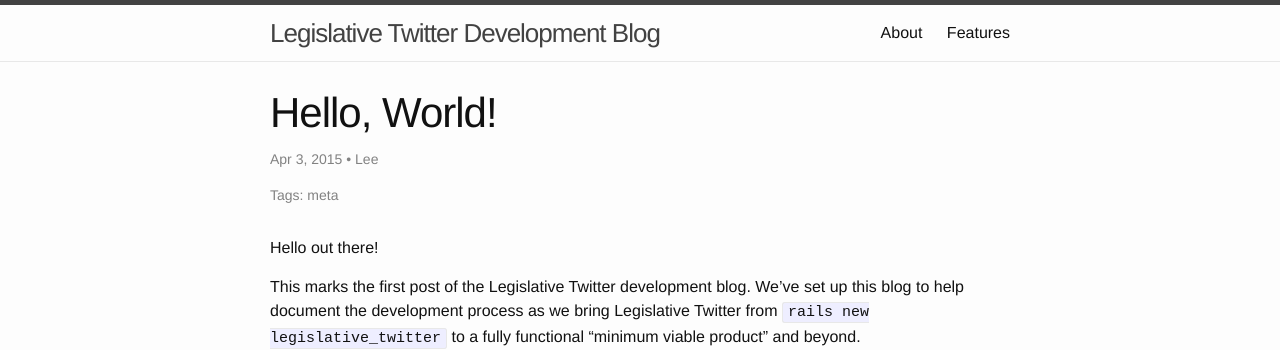
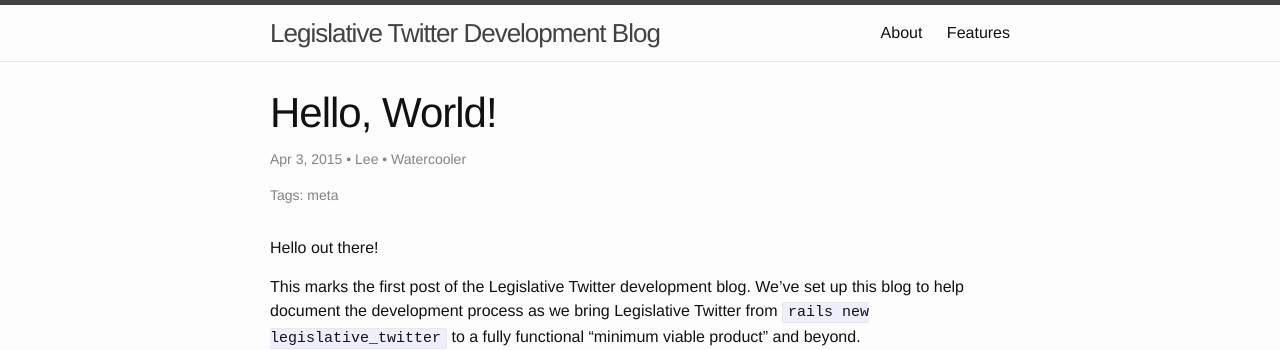
Before and after one commit to troy-open-data/legislative_twitter, a Jekyll site: the page built from _posts/2015-04-03-hello-world.markdown, in a window 1280 px wide. Shown: the top 350 px of the page. Built offline with Jekyll 4.4.1, drawn with Linux system fonts in a browser that asks for light colours.

Commit message:
add categories to posts

```diff
--- a/_drafts/API-best-practices.markdown
+++ b/_drafts/API-best-practices.markdown
@@ -2,6 +2,7 @@
 layout: post
 title:  "API Best Practices"
 date:  2015-04-03 21:39:33˚
+category: Engineering
 tags: API research
 ---
 Blog post about the research behind API best practices. What are the
--- a/_drafts/municiple-open-data.markdown
+++ b/_drafts/municiple-open-data.markdown
@@ -2,6 +2,7 @@
 layout: post
 title:  "Municipal Language"
 date:  2015-04-03 21:39:33
+category: Engineering
 tags: API research
 ---
 What are other small cities doing for open data? What prompted them to start?
--- a/_layouts/post.html
+++ b/_layouts/post.html
@@ -5,7 +5,12 @@ layout: default
 
     <header class="post-header">
         <h1 class="post-title">{{ page.title }}</h1>
-        <p class="post-meta">{{ page.date | date: "%b %-d, %Y" }}{% if page.author %} • {{ page.author }}{% endif %}{% if page.meta %} • {{ page.meta }}{% endif %}</p>
+        <p class="post-meta">
+            {{ page.date | date: "%b %-d, %Y" }}
+            {% if page.author %} • {{ page.author }}{% endif %}
+            {% if page.meta %} • {{ page.meta }}{% endif %}
+            {% if page.category %} • {{ page.category }}{% endif %}
+        </p>
         <p class="post-meta">
             {% if page.tags %}Tags: {% for tag in page.tags %}{{ tag }} {% endfor %}{% endif %}
         </p>
--- a/_posts/2015-04-03-hello-world.markdown
+++ b/_posts/2015-04-03-hello-world.markdown
@@ -2,6 +2,7 @@
 layout: post
 title:  "Hello, World!"
 date:   2015-04-03 21:39:33
+category: Watercooler
 tags: meta
 ---
 Hello out there!
```
